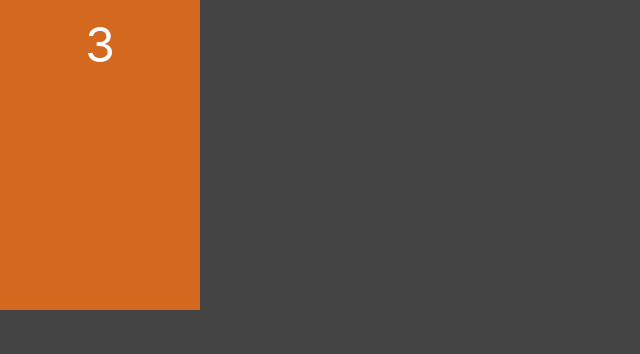
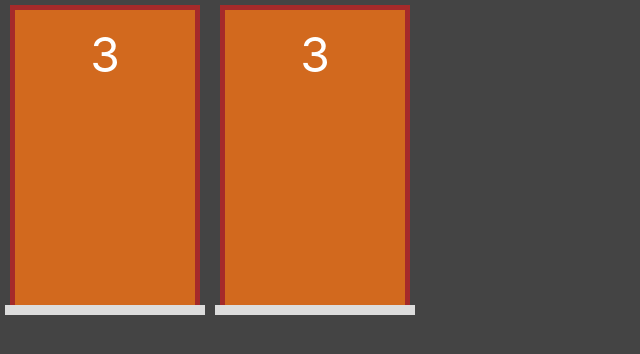
Before and after one commit to aleperrod/monty_hall, a Next.js app: page / in a window 1280 px wide. Shown: the top 354 px of the page, without its empty margins (0-640 px from the left). Built offline with nearby package versions, Linux system fonts and the light colour scheme.

Commit message:
Segundo commit.

```diff
--- a/components/Porta.jsx
+++ b/components/Porta.jsx
@@ -2,8 +2,15 @@
 
 export default function Porta(props){
     return(
-        <div className={styles.porta}>
-            <div className={styles.numero}>3</div>
+        <div className={styles.area}>
+            <div className={styles.umbral}>
+                <div className={styles.porta}>
+                    <div className={styles.numero}>3</div>
+                </div>
+            </div>
+            <div className={styles.chao}>
+
+            </div>
         </div>
     )
 }
--- a/pages/index.jsx
+++ b/pages/index.jsx
@@ -2,7 +2,8 @@
 
 export default function Home() {
   return (
-    <div>
+    <div style={{display: 'flex'}}>
+      <Porta/>
       <Porta/>
     </div>
   )
--- a/styles/Porta.module.css
+++ b/styles/Porta.module.css
@@ -1,15 +1,35 @@
+.area{
+    display: flex;
+    flex-direction: column;
+    align-items: center;
+    width: var(--area-porta-largura);
+    height: var(--area-porta-altura);
+    margin: 5px;
+}
+
+.umbral{
+    display: flex;
+    flex-grow: 1;
+    border-left: 5px solid brown;
+    border-top: 5px solid brown;
+    border-right: 5px solid brown;
+    width: 95%;
+}
 .porta{
     display: flex;
     flex-direction: column;
+    flex-grow: 1;
     align-items: center;
     background-color: chocolate;
     padding: 15px;
-
-    /* temp */
-    width: 200px;
-    height: 310px;
 }
 
 .numero{
     font-size: 3rem;
 }
+
+.chao{
+    height: 10px;
+    width: 100%;
+    background-color: #ddd;
+}
--- a/styles/globals.css
+++ b/styles/globals.css
@@ -16,3 +16,8 @@
 * {
   box-sizing: border-box;
 }
+
+:root {
+  --area-porta-altura: 310px;
+  --area-porta-largura: 200px;
+}
```
